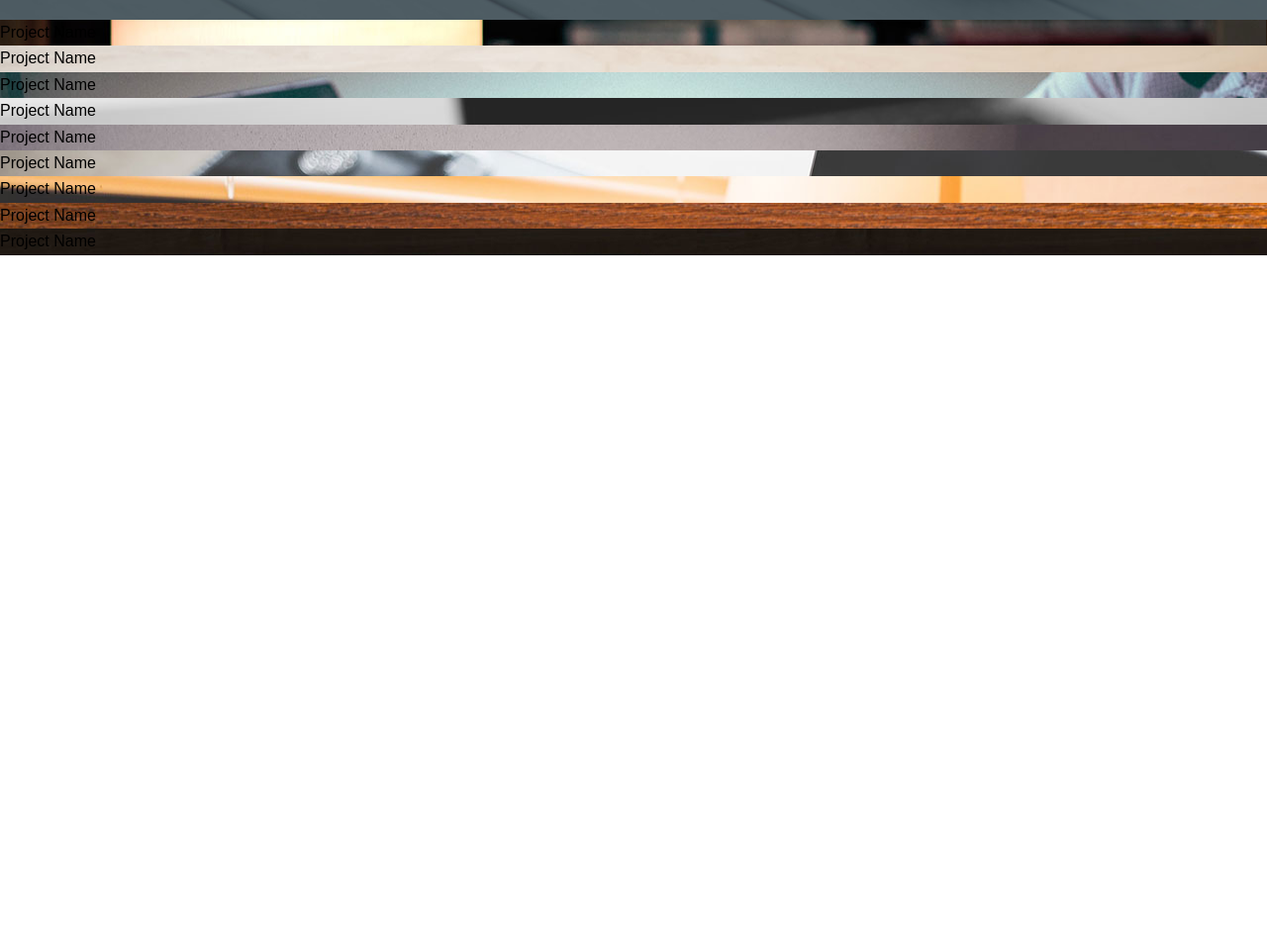
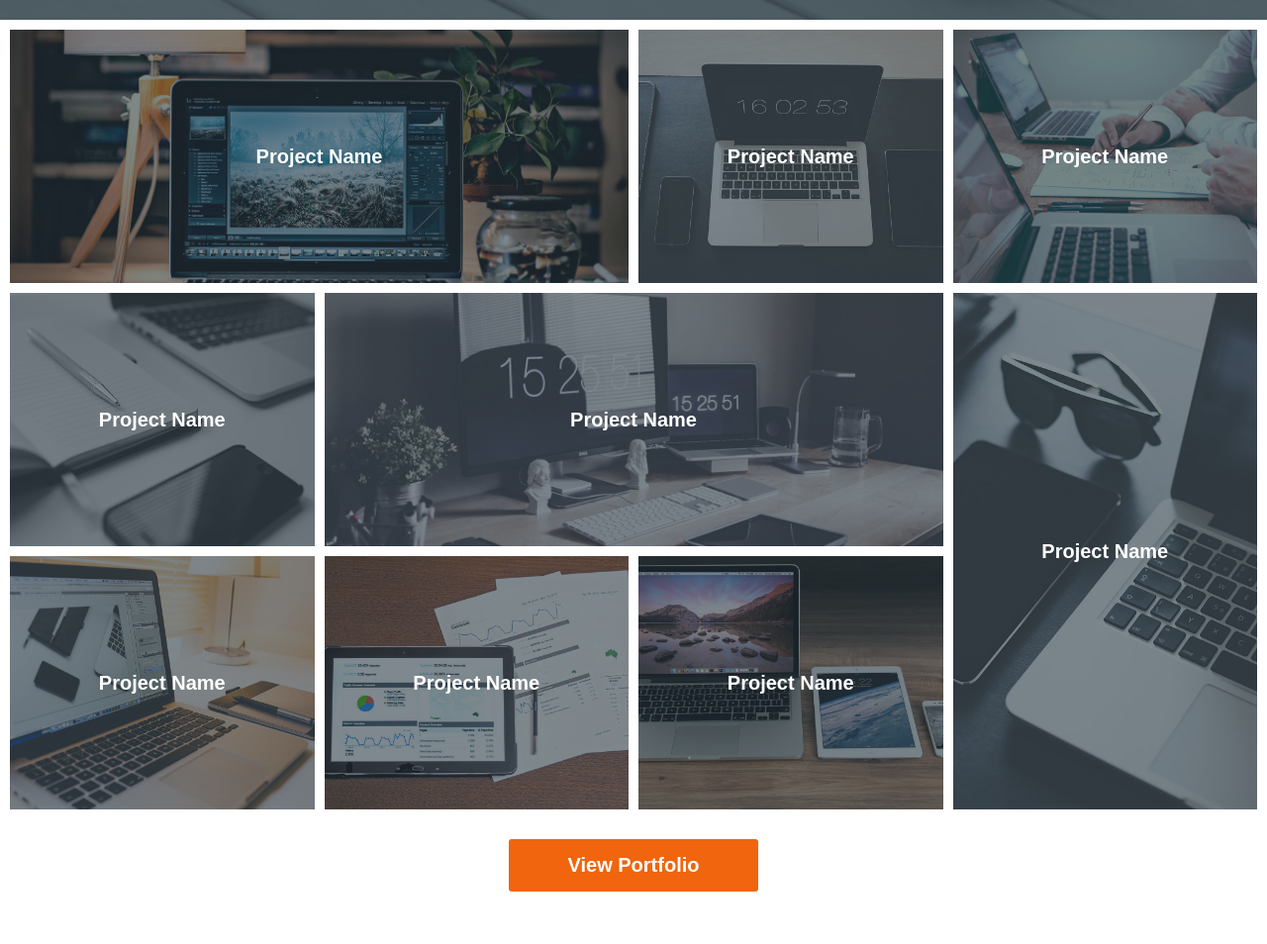
Before and after one commit to AndriiSavchuk/grid-project, a website: page app/index.html in a window 1280 px wide. Shown: the part 780-1734 px from the top of the page at 99% size. Before the commit the page ends 1038 px from the top, so only its background shows below. Drawn offline with Linux system fonts and the light colour scheme.

Commit message:
added styles to section portfolio

```diff
--- a/app/index.html
+++ b/app/index.html
@@ -27,7 +27,7 @@
   </header>
 
   <main>
-    <section id="portfolio">
+    <section id="portfolio" class="grid">
       <div class="portfolio-item grid" style="background-image: url(../img/1.jpg)"><span>Project Name</span></div>
       <div class="portfolio-item grid" style="background-image: url(../img/2.jpg)"><span>Project Name</span></div>
       <div class="portfolio-item grid" style="background-image: url(../img/3.jpg)"><span>Project Name</span></div>
@@ -37,7 +37,9 @@
       <div class="portfolio-item grid" style="background-image: url(../img/7.jpg)"><span>Project Name</span></div>
       <div class="portfolio-item grid" style="background-image: url(../img/8.jpg)"><span>Project Name</span></div>
       <div class="portfolio-item grid" style="background-image: url(../img/9.jpg)"><span>Project Name</span></div>
-
+      <div class="buttoncase text-center">
+        <a href="#" class="btn">View Portfolio</a>
+      </div>
     </section>
   </main>
 
--- a/app/sass/main.sass
+++ b/app/sass/main.sass
@@ -41,11 +41,52 @@
 
 /* Portfolio Styles */
 
+#portfolio
+  padding: 10px
+  grid-template-columns: repeat(4, 1fr)
+  grid-gap: 10px
+  .portfolio-item
+    position: relative
+    min-height: 32vh
+    background-size: cover
+    background-position: center
+    color: #ffffff
+    text-align: center
+    align-content: center
+    padding: $gutter
+    font-size: 20px
+    font-weight: bold
+    transition: color .5s ease
+    cursor: pointer
+    &:hover
+      color: $orange
+      &::before
+        opacity: .85
+    &::before
+      content: ''
+      position: absolute
+      top: 0
+      left: 0
+      right: 0
+      bottom: 0
+      background-color: $dark
+      opacity: .6
+      transition: opacity .5s ease
+    > *
+      z-index: 1
 
+    &:nth-child(1)
+      grid-column: 1 / 3
 
+    &:nth-child(5)
+      grid-column: 2 / 4
 
+    &:nth-child(6)
+      grid-column: 4
+      grid-row: 2 / 4
 
-
-
+  .buttoncase
+    grid-column: 1 / 5
+    padding: $gutter $gutter 50px
 
 @import "media"
```
Also changed, not shown: app/css/main.min.css.
